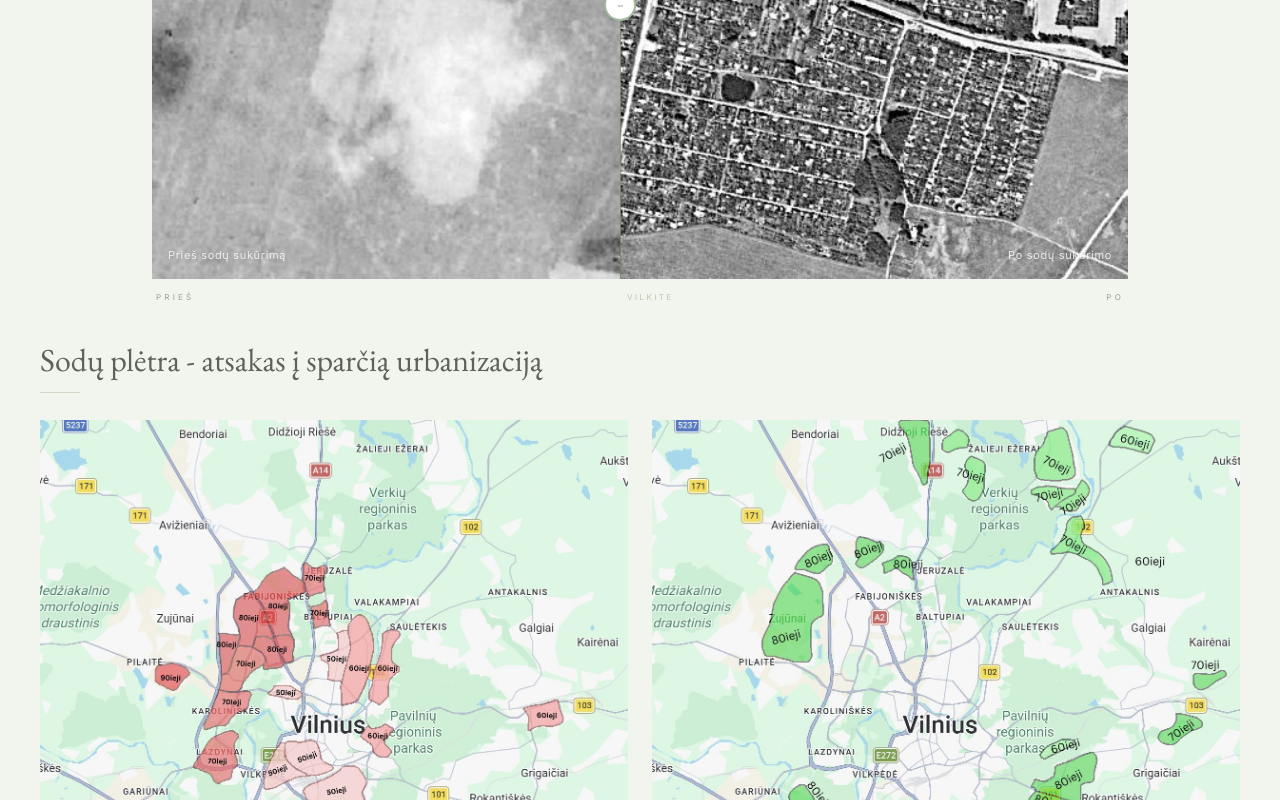
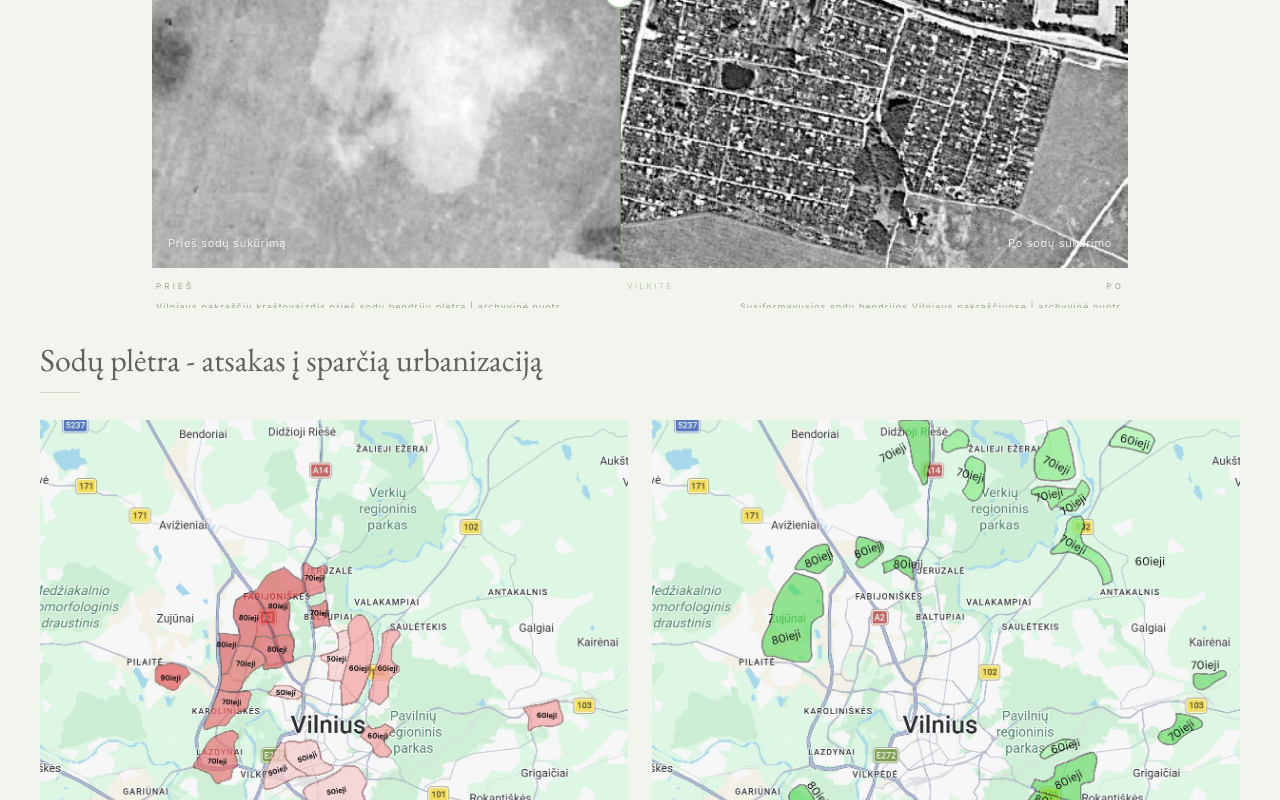
Before and after one commit to aabb52305/sodu-bendrijos, a Next.js app: page / in a window 1280 px wide. Shown: the part 2892-3692 px from the top of the page. Built offline with nearby package versions, Linux system fonts and the light colour scheme.

Commit message:
update homepage

```diff
--- a/components/TransitionMoment.tsx
+++ b/components/TransitionMoment.tsx
@@ -153,6 +153,17 @@ export default function TransitionMoment({ id }: { id: string }) {
           <span className="font-sans text-[#b8c8b0] text-[8px] tracking-[0.3em] uppercase">{footDrag}</span>
           <span className="font-sans text-[#96a48e] text-[8px] tracking-[0.4em] uppercase">{footAfter}</span>
         </div>
+
+        {(photoBefore.caption || photoAfter.caption) && (
+          <div className="flex justify-between mt-2 px-1 gap-8">
+            <p className="font-sans text-[#96a48e] text-[9px] tracking-[0.12em] leading-relaxed max-w-[46%]">
+              {photoBefore.caption}
+            </p>
+            <p className="font-sans text-[#96a48e] text-[9px] tracking-[0.12em] leading-relaxed max-w-[46%] text-right">
+              {photoAfter.caption}
+            </p>
+          </div>
+        )}
       </motion.div>
     </section>
   );
--- a/content/data.json
+++ b/content/data.json
@@ -148,6 +148,6 @@
   "text12": "Rytų Vokietijoje XIXa. kilęs mažųjų sodų (Kleingarten) judėjimas - vienas seniausių Centrinėje Europoje. Kuriami kaip priemonė spręsti skurdo ir nusikalstamumo klausimus tarp pramonės darbininkų, sodų atsiradimas buvo glaudžiai susijęs su industrializacija. Sodai taip pat suteikė jiems galimybę patiems užsiauginti produktų ir sveikiau praleisti laisvalaikį.",
   "photo14": { "src": "/images/photo14.jpg", "alt": "photo14", "caption": "Leipzig Lieben nuotr." },
 
-  "photo31": { "src": "/images/photo31.jpg", "alt": "prieš",  "caption": null },
-  "photo32": { "src": "/images/photo32.jpg", "alt": "po",     "caption": null }
+  "photo31": { "src": "/images/photo31.jpg", "alt": "prieš",  "caption": "Vilniaus pakraščių kraštovaizdis prieš sodų bendrijų plėtrą | archyvinė nuotr." },
+  "photo32": { "src": "/images/photo32.jpg", "alt": "po",     "caption": "Susiformavusios sodų bendrijos Vilniaus pakraščiuose | archyvinė nuotr." }
 }
```
